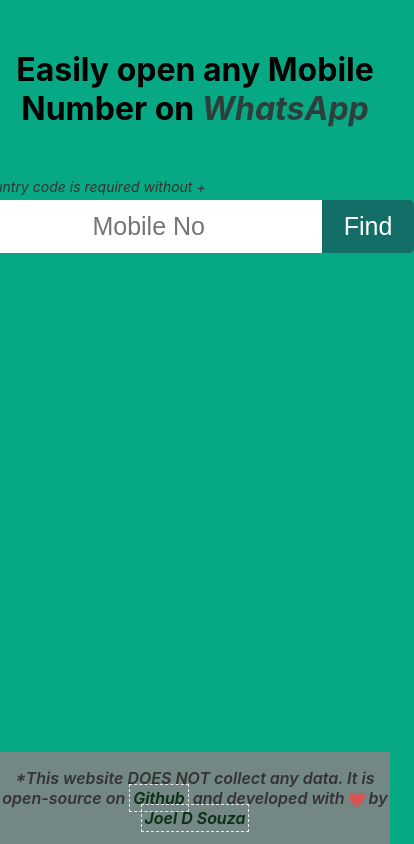
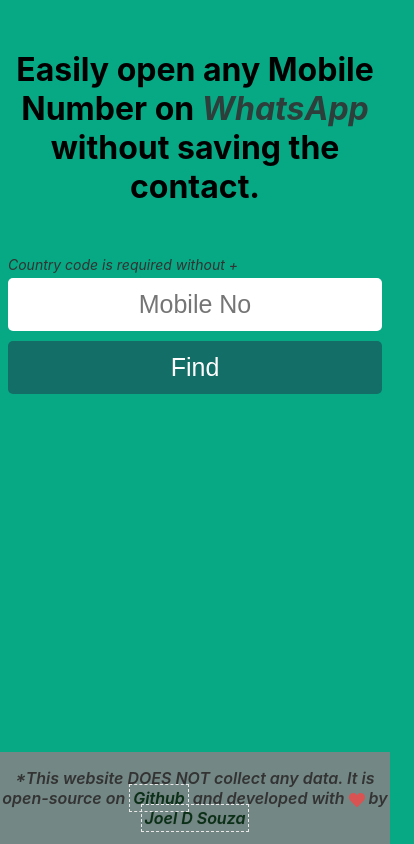
Before and after one commit to Reflex-Gravity/open_whatsapp_number, a plain HTML site: page index.html in a window 390 px wide. Shown: the whole page, 414 px wide, since content can reach past the window. Drawn offline with Linux system fonts and the light colour scheme.

Commit message:
Added favicon, media queries

```diff
--- a/index.html
+++ b/index.html
@@ -3,7 +3,7 @@
 <head>
     <meta charset="UTF-8">
     <meta http-equiv="X-UA-Compatible" content="IE=edge">
-    <meta name="description" content="Open mobile number on whatsapp easily.">
+    <meta name="description" content="Open mobile number on whatsapp easily without having to save the contact.">
     <meta name="viewport" content="width=device-width, initial-scale=1.0">
     <title>Open Phone Number on WhatsApp</title>
     <style>
@@ -110,12 +110,30 @@
             font-size: 14px;
             padding-bottom: 5px;
         }
+
+        @media screen and (max-width: 600px) {
+            form {
+                flex-direction: column;
+                width: 100%;
+            }
+            .label-wrapper{
+                width: 100%;
+            }
+            button{
+                margin-top: 10px;
+                width: 100%;
+            }
+            button, input {
+                border-radius: 5px;
+            }
+        }
+
     </style>
 </head>
 <body>
     <div id="app">
         <header>
-            <h1>Easily open any Mobile Number on <i class="whatsapp"><b>WhatsApp</b></i></h1>
+            <h1>Easily open any Mobile Number on <i class="whatsapp"><b>WhatsApp</b></i> without saving the contact.</h1>
         </header>
 
         <form action="https://api.whatsapp.com/send/">
```
Also changed, not shown: .favicon.png (deleted), favicon.ico (added).
